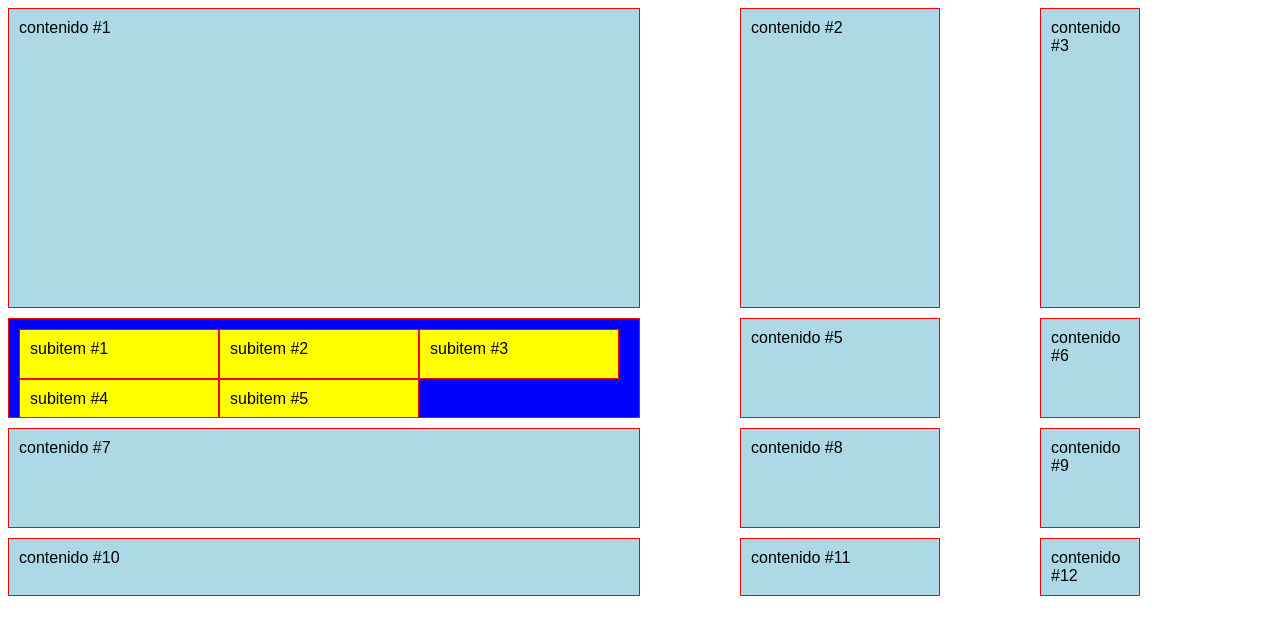
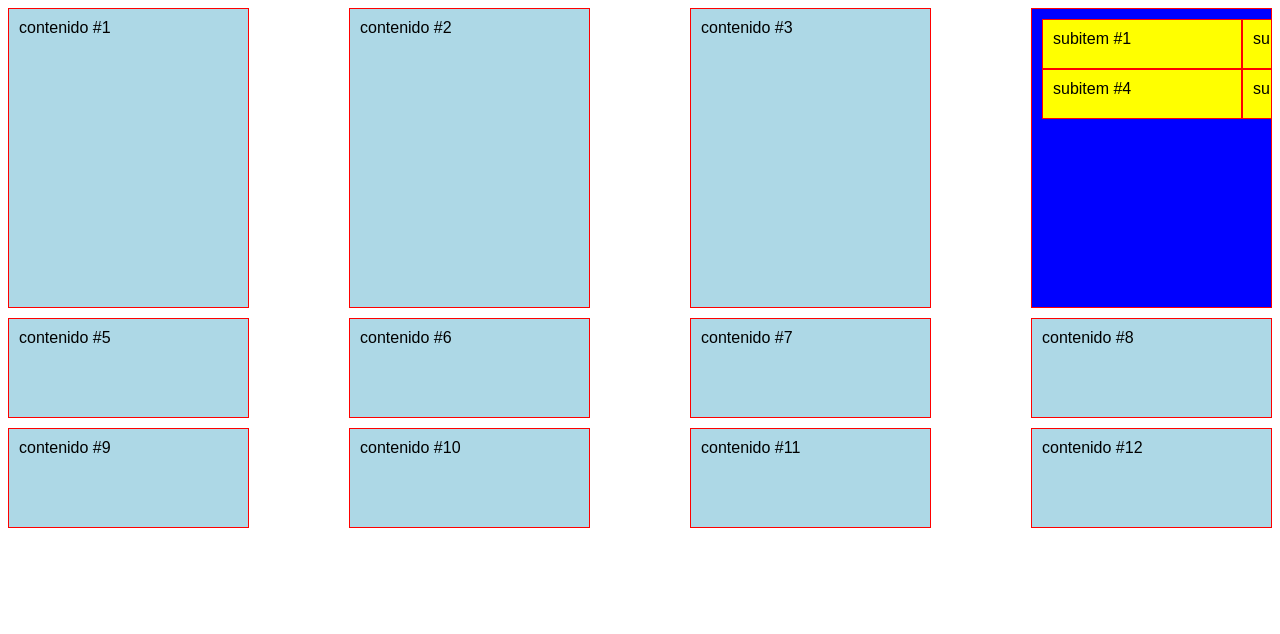
Before and after one commit to encinafr/CSS-Grid-Layout, a plain HTML site: page index.html in a window 1280 px wide. Drawn offline with Linux system fonts and the light colour scheme.

Commit message:
Medidas y funciones

```diff
--- a/style/styles.css
+++ b/style/styles.css
@@ -6,7 +6,10 @@ body {
     /*grid-template-columns: 25% 200px 25%;*/
     /*grid-template-rows: 300px 150px;*/
     /*grid-template: filas / columnas ;*/
-    grid-template: 300px 100px 100px / 50% 200px 100px;
+    /*fr*/
+    /*grid-template: 300px 100px 100px / repeat(4,1fr);*/
+    /*grid-template: 300px 100px 100px / repeat(4,minmax(200px,1fr));*/
+    grid-template: 300px 100px 100px / minmax(200px,1fr) 1fr 1fr 1fr;
     grid-column-gap: 30px;
     grid-row-gap: 50px;
     /*grid-gap: filas columnas;*/
```
